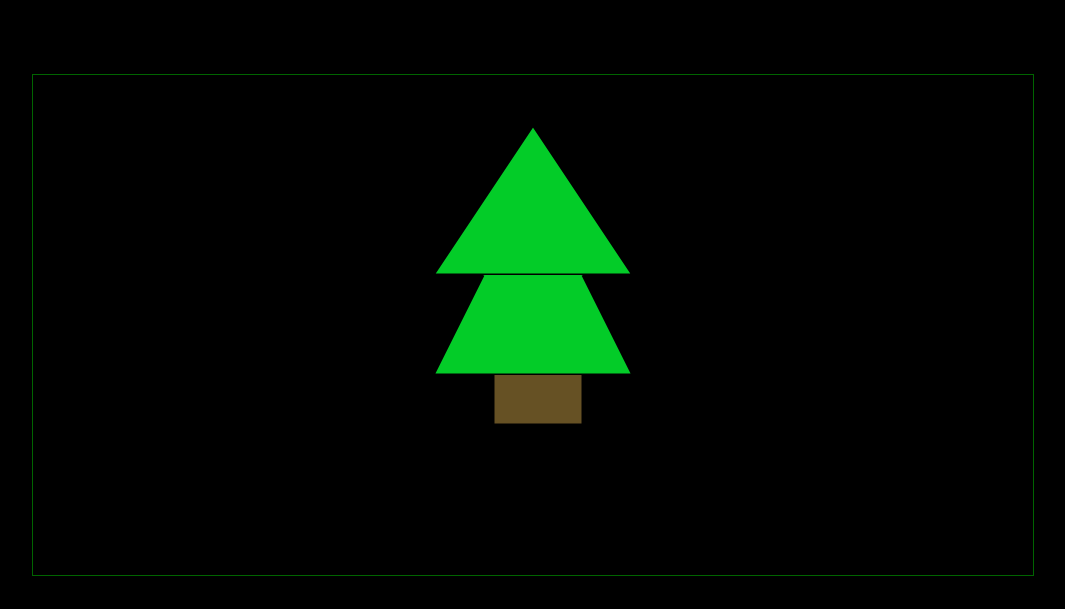
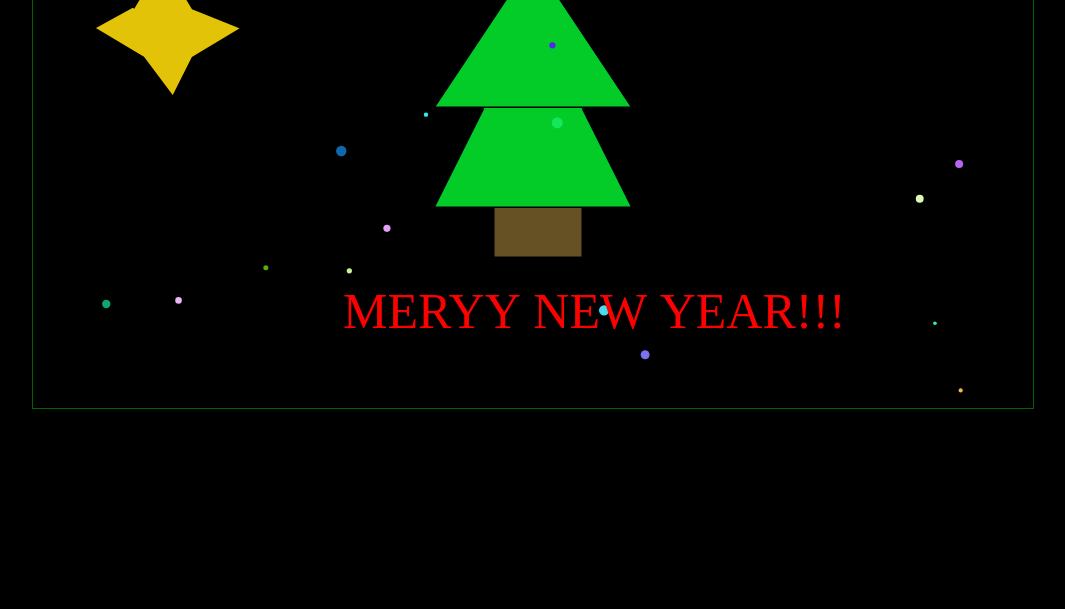
Before and after one commit to MirokuSano/Website, a plain HTML site: page canvasTest.html in a window 1280 px wide. Shown: the part 191-800 px from the top of the page, without its empty margins (107-1172 px from the left). Drawn offline with Linux system fonts and the light colour scheme.

Commit message:
Refactor canvasTest.html with new drawing features
Updated canvas drawing logic and styles.

```diff
--- a/canvasTest.html
+++ b/canvasTest.html
@@ -12,10 +12,10 @@
 
         body {
         margin: 0;
-        height: 100vh;
+        height: 50vh;
         display: grid;
         place-items: center;
-        background-color: black;
+        background-color: rgb(0, 0, 0);
         }
     </style>
 
@@ -26,9 +26,32 @@
 
     <canvas height ="500" width="1000" id="myDrawing"> </canvas>
 
+
+
     <script>
+
+
         const canvas = document.getElementById("myDrawing");
         const ctx = canvas.getContext("2d");
+
+        ctx.beginPath();
+        ctx.moveTo(100, 100);
+        ctx.lineTo(130, 50);
+        ctx.lineTo(160, 100);
+        ctx.lineTo(210, 120);
+        ctx.lineTo(160, 150);
+        ctx.lineTo(140, 190);
+        ctx.lineTo(110, 150);
+        ctx.lineTo(60, 120);
+        ctx.lineTo(100, 98);
+
+        ctx.fillStyle = '#E2C308';
+        ctx.fill();
+        ctx.strokeStyle = '#000000';
+        ctx.lineWidth = 3;
+        ctx.stroke();
+
+
         //head
         ctx.beginPath();
         ctx.moveTo(500, 50);
@@ -68,8 +91,31 @@
         ctx.strokeStyle = '#000000';
         ctx.lineWidth = 3;
         ctx.stroke();
+
+        function draw20BlueCircles() {
+            for (let i = 0; i < 20; i++) {
+                // 1. Random X and Y position on the canvas
+                const x = Math.random() * canvas.width;
+                const y = Math.random() * canvas.height;
+                // 2. Random size (radius from 5px to 30px)
+                const radius = Math.random() * 5 + 1;
+                // 3. Random shade of blue
+                const hue = Math.floor(Math.random() * 360);
+                const lightness = Math.floor(Math.random() * 50) + 35;
+                ctx.fillStyle = "hsl(" + hue + ", 85%, " + lightness + "%)";
+                // 4. Draw the circle
+                ctx.beginPath();
+                ctx.arc(x, y, radius, 0, Math.PI * 2);
+                ctx.fill();
+            }//end of for loop
+        }//end fo function
+        draw20BlueCircles();
+
+        ctx.font = "50px Monotype Corsiva";
+        ctx.fillStyle = "red";
+        ctx.fillText("MERYY NEW YEAR!!!" ,310, 420);
+
     </script>
-
 
 </body>
 </html>
```
